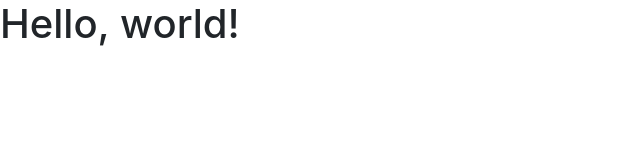
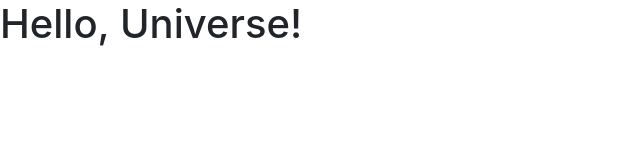
Before and after one commit to isabelsiebrecht/day24, a plain HTML site: page index.html in a window 1280 px wide. Shown: the whole page, without its empty margins (0-640 px from the left). Drawn offline with nearby package versions, Linux system fonts and the light colour scheme.

Commit message:
Change world to universe

```diff
--- a/index.html
+++ b/index.html
@@ -8,10 +8,10 @@
     <!-- Bootstrap CSS -->
     <link rel="stylesheet" href="https://stackpath.bootstrapcdn.com/bootstrap/4.1.3/css/bootstrap.min.css" integrity="sha384-MCw98/SFnGE8fJT3GXwEOngsV7Zt27NXFoaoApmYm81iuXoPkFOJwJ8ERdknLPMO" crossorigin="anonymous">
 
-    <title>Hello, world!</title>
+    <title>Hello, Universe!</title>
   </head>
   <body>
-    <h1>Hello, world!</h1>
+    <h1>Hello, Universe!</h1>
 
     <!-- Optional JavaScript -->
     <!-- jQuery first, then Popper.js, then Bootstrap JS -->
```
